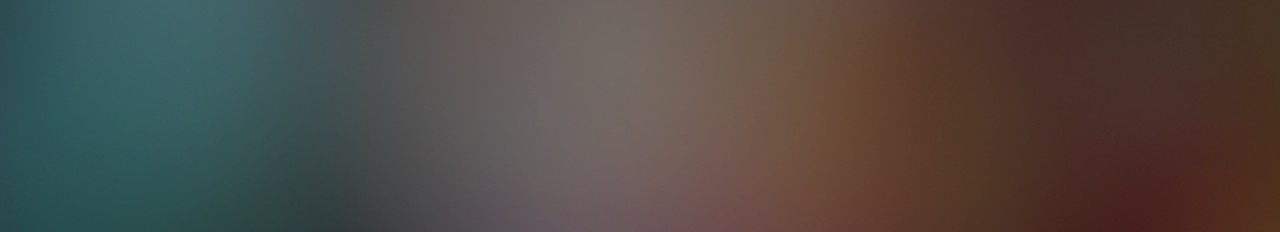
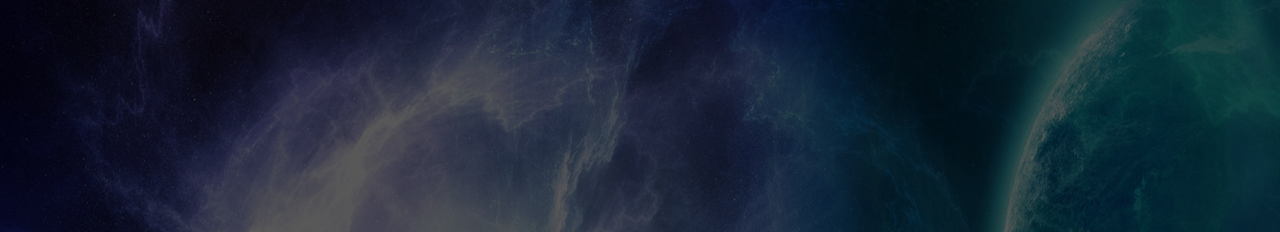
Before and after one commit to dhirajsapkal/personal_portfolio, a plain HTML site: page index.html in a window 1280 px wide. Shown: the part 79-311 px from the top of the page. Drawn offline with Linux system fonts and the light colour scheme.

Commit message:
changed the banner wallpaper

```diff
--- a/css/custom.css
+++ b/css/custom.css
@@ -141,6 +141,6 @@
   position: absolute;
   height: 100%;
   width: 100%;
-  background-color: rgba(0, 0, 0, 0.45);
+  background-color: rgba(0, 0, 0, 0.65);
   z-index:1;
 }
--- a/index.html
+++ b/index.html
@@ -62,7 +62,7 @@
 
 
 
-    <div class="fullscreen background" style="background-image:url('images/Background.jpg');" data-img-width="1600" data-img-height="1064">
+    <div class="fullscreen background" style="background-image:url('images/Background2.jpg');" data-img-width="1600" data-img-height="1064">
       <div class="background_mask">
       </div>
       <div class="content-a">
```
Also changed, not shown: images/Background2.jpg (added).
